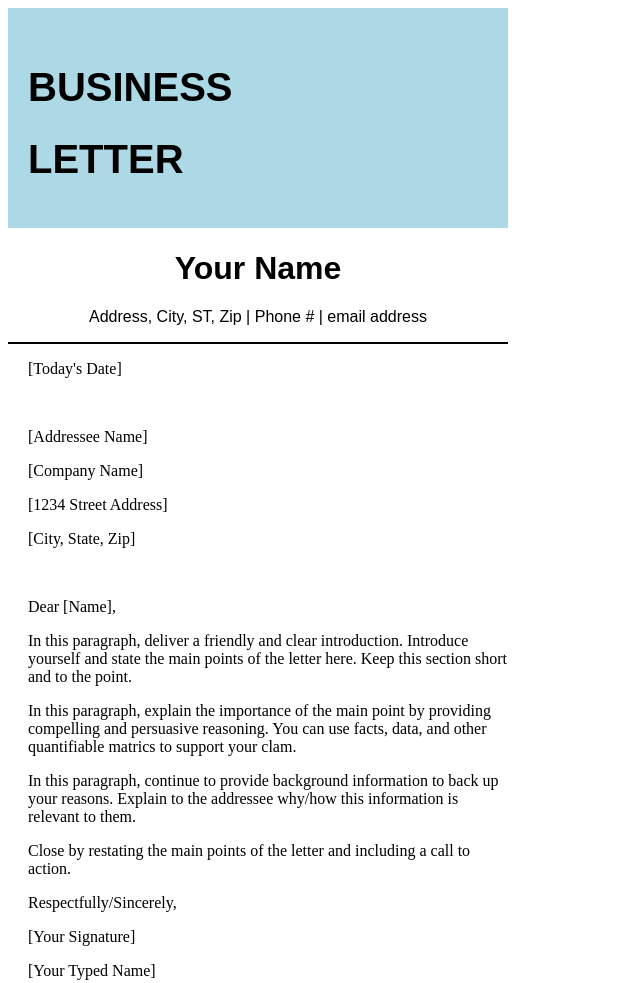
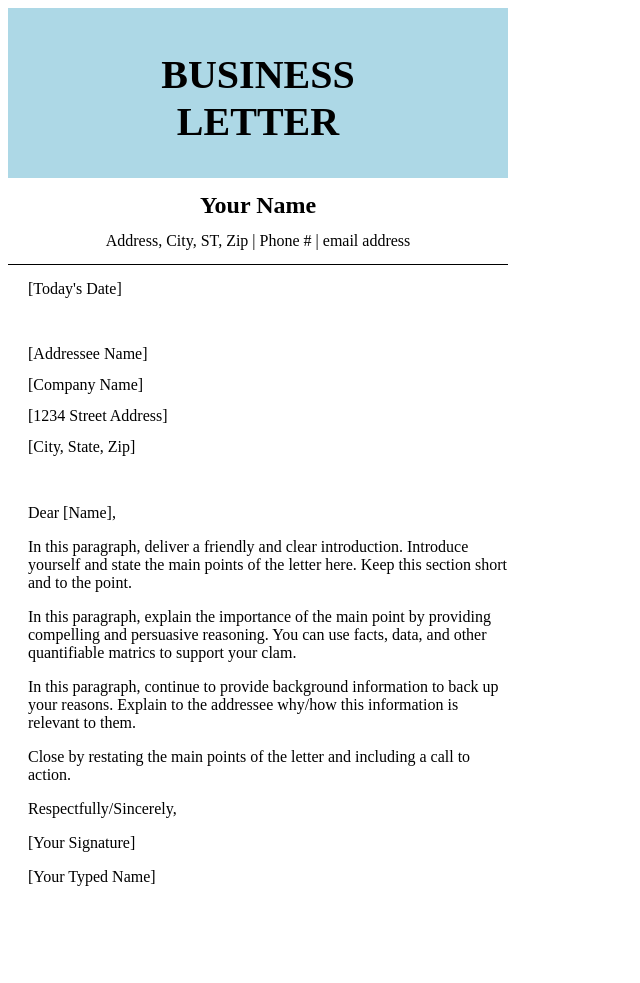
Before and after one commit to Adebest4848/Letter_practice, a plain HTML site: page index.html in a window 1280 px wide. Shown: the whole page, without its empty margins (0-640 px from the left). After the commit the page ends 902 px from the top, so only its background shows below. Drawn offline with Linux system fonts and the light colour scheme.

Commit message:
version5

```diff
--- a/index.html
+++ b/index.html
@@ -6,20 +6,19 @@
     <title>LETTER</title>
     <link rel="stylesheet" href="style.css">
 </head>
-<body style="width: 500px;">
+<body>
     <div class="let">
-        <div class="bul">
             <h1>BUSINESS</h1>
             <h1>LETTER</h1>
-        </div>
     </div>
 
+    <div class="body">
     <div class="Add">
-        <h1>Your Name</h1>
+        <h2>Your Name</h2>
         <p>Address, City, ST, Zip | Phone # | email address</p>
     </div>
 
-    <div style="padding-left: 20px;">
+    <div class="Today">
         <p style="margin-bottom: 50px;">[Today's Date]</p>
         <p>[Addressee Name]</p>
         <p>[Company Name]</p>
@@ -27,7 +26,7 @@
         <p style="margin-bottom: 50px;">[City, State, Zip]</p>
     </div>
 
-    <div style="padding-left: 20px;">
+    <div class="para">
        <p>Dear [Name],</p>
        <p>In this paragraph, deliver a friendly and clear introduction. Introduce yourself and state the main points of the letter here. Keep this section short and to the point. </p>
        <p>In this paragraph, explain the importance of the main point by providing compelling and persuasive reasoning. You can use facts, data, and other quantifiable matrics to support your clam.</p>
@@ -36,6 +35,7 @@
        <p>Respectfully/Sincerely,</p>
        <p>[Your Signature]</p>
        <p>[Your Typed Name]</p>
+    </div>
 
     </div>
 </body>
--- a/style.css
+++ b/style.css
@@ -1,17 +1,36 @@
 .let{
     background-color: lightblue;
-}
-
-.bul{
+    width: 500px;
     padding-top: 30px;
     padding-bottom: 20px;
-    padding-left: 20px;
-    font-family: sans-serif;
+    text-align: center;
+    font-family: serif;
     font-size: 20px;
+    line-height: 20px;
 }
 
 .Add{
     text-align: center;
-    font-family: sans-serif;
-    border-bottom: 2px solid black;
+    font-family: serif;
+    border-bottom: 1px solid black;
+    line-height: 15px;
 }
+
+.Today{
+    padding-left: 20px;
+    line-height: 15px;
+    font-family: serif;
+}
+
+.para{
+    padding-left: 20px;
+    font-family: serif;
+    line-height: normal;
+}
+
+.body{
+    width: 500px;
+    background-color
+
+
+}
```
